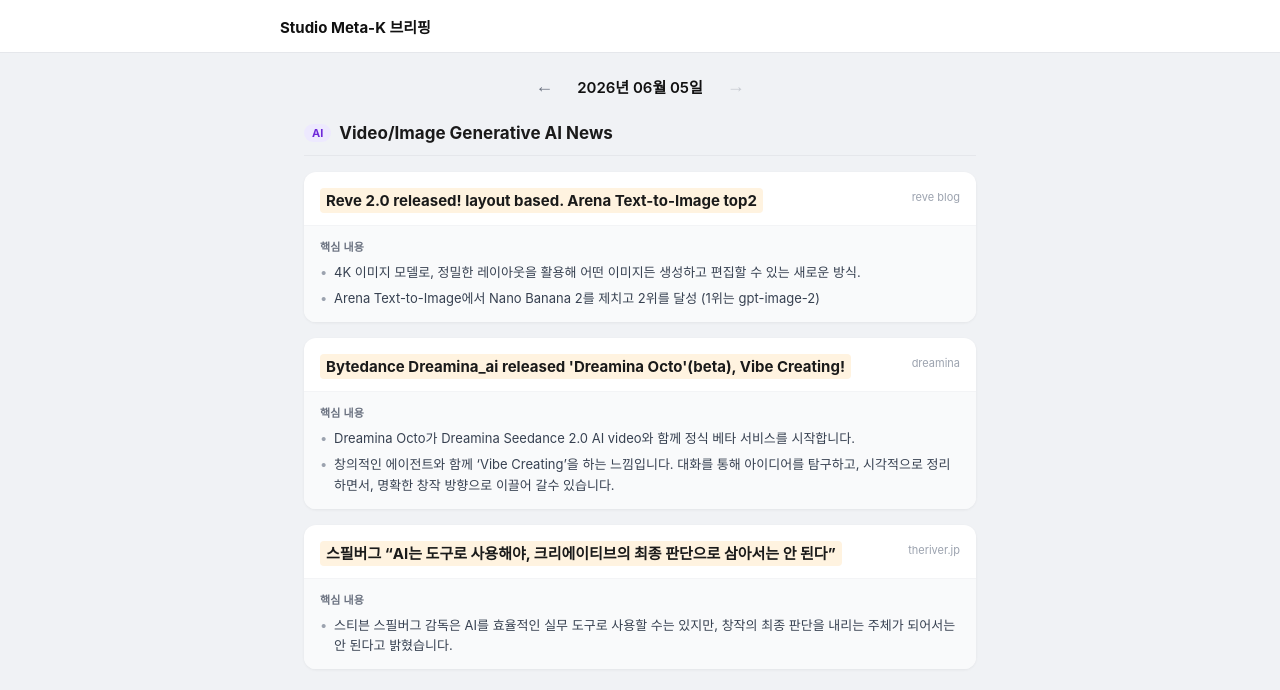
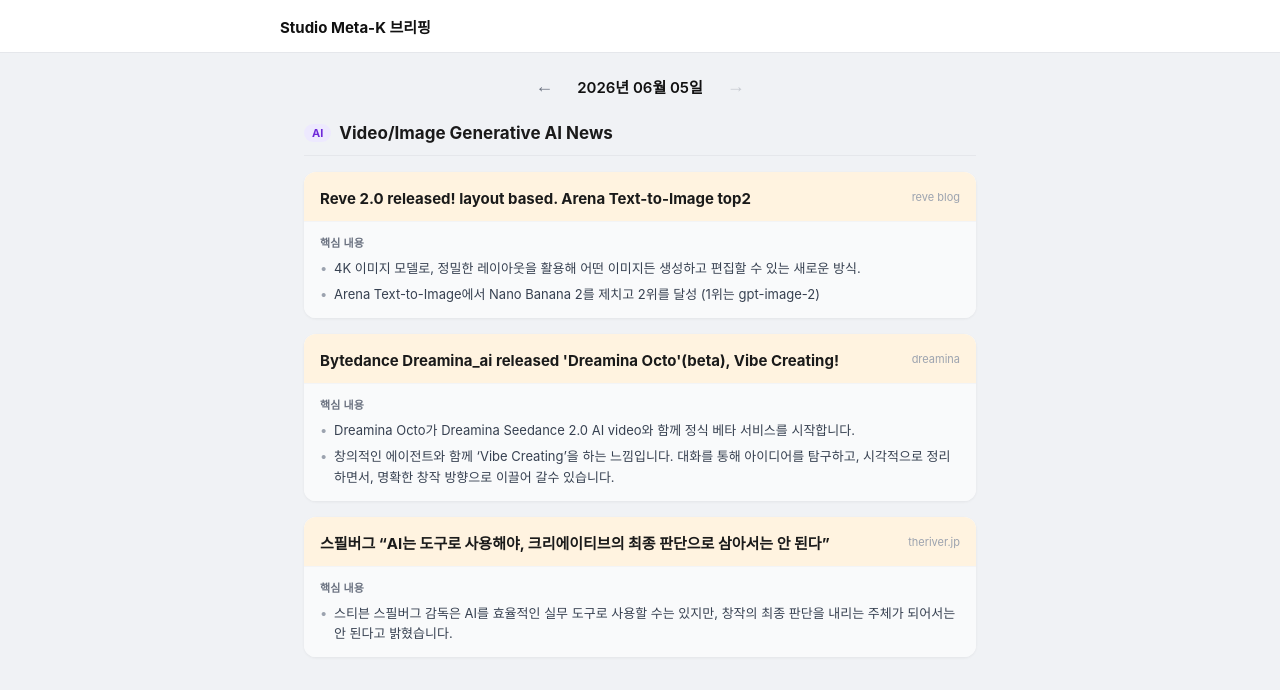
Before and after one commit to wonwizard/wonwizard.github.io, a Jekyll site: the page news/index.html, which Jekyll copies as it is, in a window 1280 px wide. Shown: the top 690 px of the page. Built offline with Jekyll 4.4.1, drawn with Linux system fonts in a browser that asks for light colours.

Commit message:
Add files via upload

```diff
--- a/news/css/style.css
+++ b/news/css/style.css
@@ -132,6 +132,7 @@ body {
   cursor: pointer;
   text-decoration: none;
   color: inherit;
+  background: #fff3e0;
 }
 
 .article-title-row:hover .article-title {
@@ -143,9 +144,6 @@ body {
   font-weight: 700;
   line-height: 1.4;
   transition: color 0.15s;
-  background: #fff3e0;
-  padding: 2px 6px;
-  border-radius: 4px;
 }
 
 .article-source {
```
